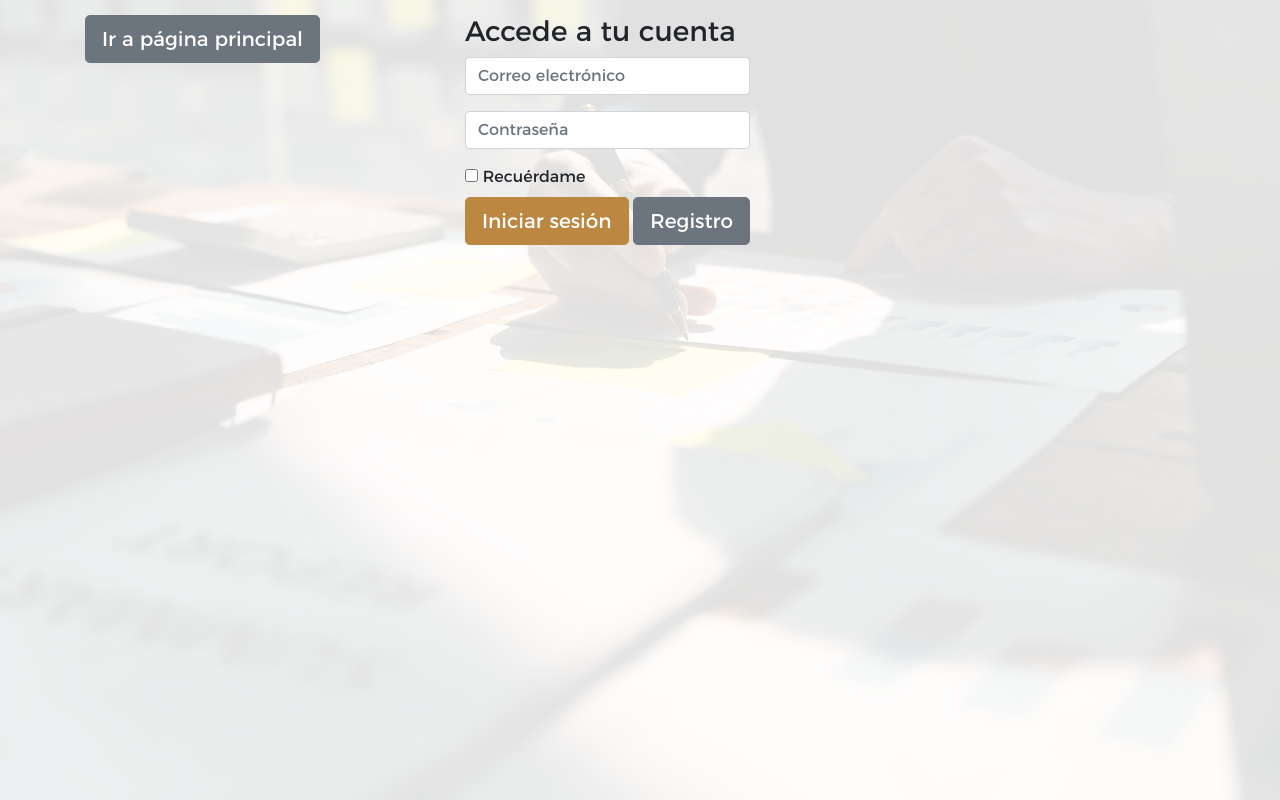
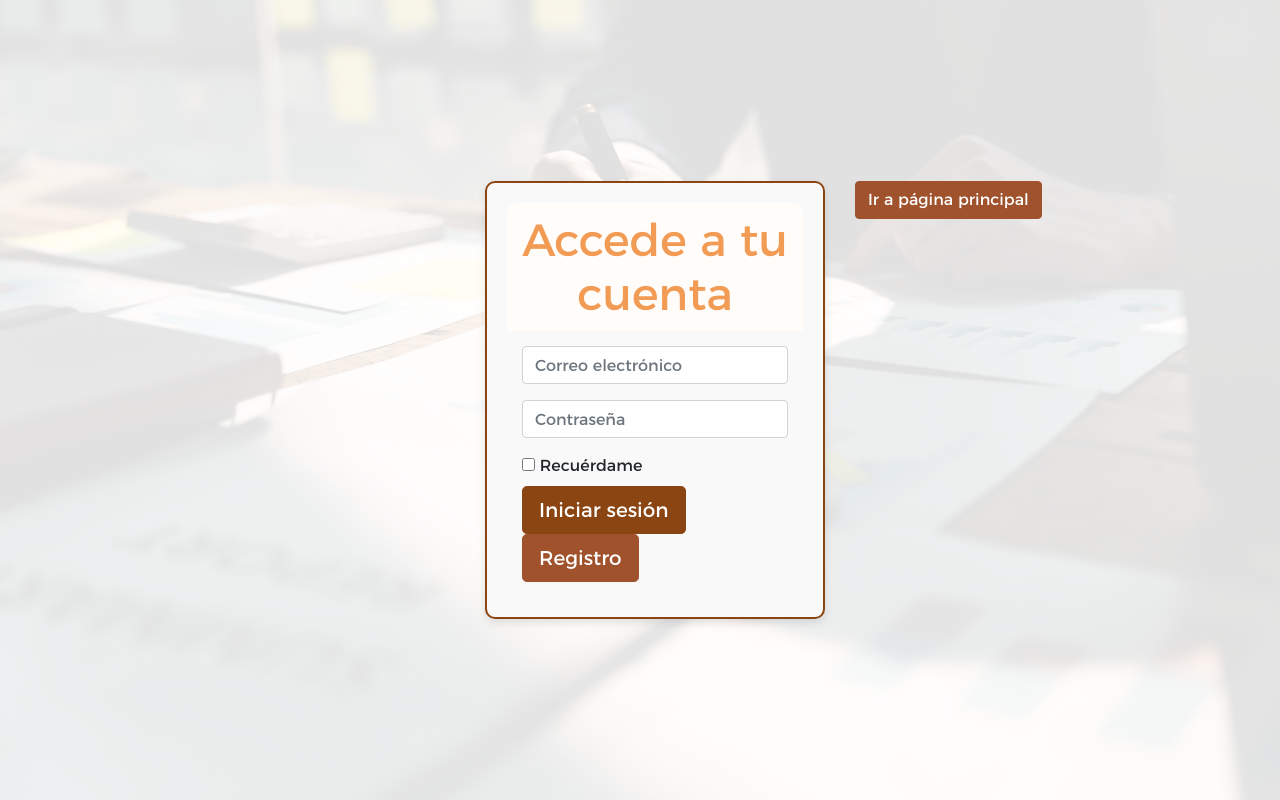
Before and after one commit to JhonnLeal/FrontEnd_poli, a PHP site: page /vistas/login.html in a window 1280 px wide. Run offline with PHP 8.4, Linux system fonts and the light colour scheme.

Commit message:
cambio de coloes y estilo el login

```diff
--- a/public/style/style.css
+++ b/public/style/style.css
@@ -203,3 +203,58 @@ body {
   background-color: #a3743b; /* Color de fondo al pasar el mouse sobre el botón */
   border-color: #a3743b; /* Color del borde al pasar el mouse sobre el botón */
 }
+
+/* Estilos para centrar verticalmente y alinear a la derecha */
+.container {
+  display: flex;
+  justify-content: flex-end; /* Alinea el contenido a la derecha */
+  align-items: center; /* Centra verticalmente */
+  height: 100vh; /* Ocupa toda la altura de la pantalla */
+}
+
+.row {
+  width: 100%; /* Asegura que la fila ocupe todo el ancho del contenedor */
+}
+
+.col-md-6 {
+  display: flex;
+  justify-content: flex-end; /* Alinea el contenido a la derecha */
+}
+
+.panel {
+  border: 2px solid #8B4513; /* Borde café */
+  border-radius: 10px; /* Bordes redondeados */
+  box-shadow: 0 4px 8px rgba(0, 0, 0, 0.1); /* Sombra */
+  padding: 20px; /* Espacio interno */
+  background-color: #f9f9f9; /* Fondo claro */
+  max-width: 500px; /* Ancho máximo del panel */
+  width: 100%; /* Ancho completo del contenedor */
+}
+
+.panel-heading {
+  background-color: #fffcfa; /* Encabezado color café */
+  color: rgba(236, 112, 10, 0.692); /* Texto del encabezado en blanco */
+  padding: 10px;
+  border-top-left-radius: 10px; /* Bordes redondeados superiores */
+  border-top-right-radius: 10px;
+}
+
+.panel-body {
+  padding: 15px;
+}
+
+h3.panel-title {
+  margin: 0;
+  font-size: 45px; /* Tamaño grande para el título */
+  text-align: center; /* Centrando el título */
+}
+
+.btn-primary {
+  background-color: #8B4513; /* Botón color café */
+  border-color: #8B4513;
+}
+
+.btn-secondary {
+  background-color: #a0522d; /* Otro tono de café para el botón de registro */
+  border-color: #a0522d;
+}
--- a/vistas/login.html
+++ b/vistas/login.html
@@ -10,6 +10,7 @@
     <script src="https://cdn.jsdelivr.net/npm/bootstrap@4.6.2/dist/js/bootstrap.bundle.min.js" integrity="sha384-Fy6S3B9q64WdZWQUiU+q4/2Lc9npb8tCaSX9FK7E8HnRr0Jz8D6OP9dO5Vg3Q9ct" crossorigin="anonymous"></script>
     <link href="https://stackpath.bootstrapcdn.com/bootstrap/4.5.2/css/bootstrap.min.css" rel="stylesheet">
     <link rel="stylesheet" href="../public/style/style.css">
+    <link rel="stylesheet" href="estilos.css">
 
 </head>
 
@@ -18,9 +19,7 @@
     <div class="container">
         <div class="row">
             <div class="col-md-4">
-                <button class="btn btn-secondary btn-lg">
-                    <a href="./Home/" style="color: white; text-decoration: none;">Ir a página principal</a>
-                </button>
+
             </div>
             <div class="col-md-4">
                 <div class="panel panel-default">
@@ -49,6 +48,9 @@
                 </div>
             </div>
             <div class="col-md-4">
+                <button class="btn btn-secondary">
+                    <a href="./Home/" style="color: white; text-decoration: none;">Ir a página principal</a>
+                </button>
                 <!-- Tercer columna vacía -->
             </div>
         </div>
```
